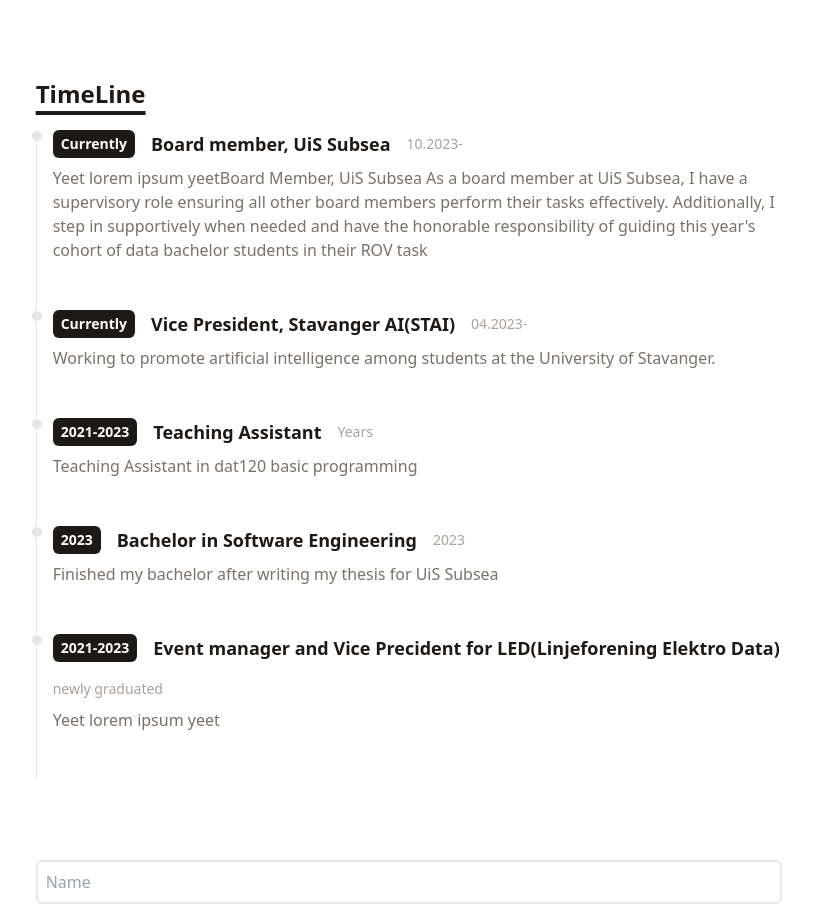
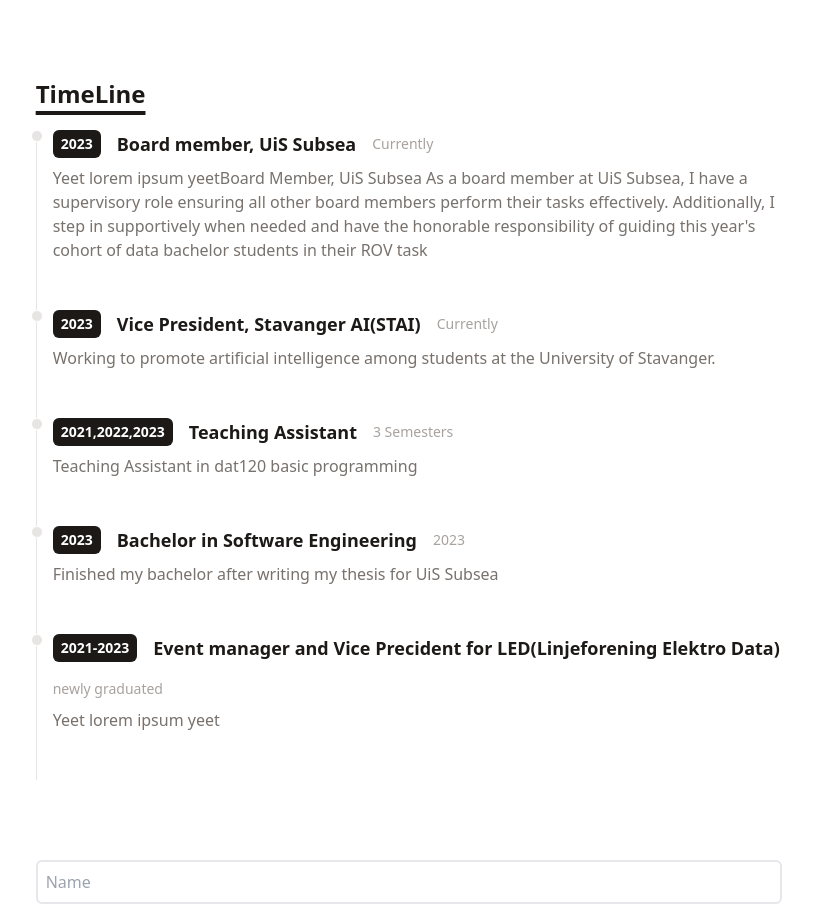
Before and after one commit to martindimmen/portfolio, a React (Vite) app: page / in a window 1280 px wide. Shown: the part 942-1853 px from the top of the page, without its empty margins (231-1044 px from the left). Built offline with nearby package versions, Linux system fonts and the light colour scheme.

Commit message:
timeline changes

```diff
--- a/src/data/timeline.js
+++ b/src/data/timeline.js
@@ -1,22 +1,22 @@
 export default [
   {
-    year: "Currently",
+    year: "2023",
     title: "Board member, UiS Subsea",
-    duration: "10.2023-",
+    duration: "Currently",
     details:
       "Yeet lorem ipsum yeetBoard Member, UiS Subsea As a board member at UiS Subsea, I have a supervisory role ensuring all other board members perform their tasks effectively. Additionally, I step in supportively when needed and have the honorable responsibility of guiding this year's cohort of data bachelor students in their ROV task",
   },
   {
-    year: "Currently",
+    year: "2023",
     title: "Vice President, Stavanger AI(STAI)",
-    duration: "04.2023-",
+    duration: "Currently",
     details:
       "Working to promote artificial intelligence among students at the University of Stavanger.",
   },
   {
-    year: "2021-2023",
+    year: "2021,2022,2023",
     title: "Teaching Assistant",
-    duration: "Years",
+    duration: "3 Semesters",
     details: "Teaching Assistant in dat120 basic programming",
   },
   {
```
